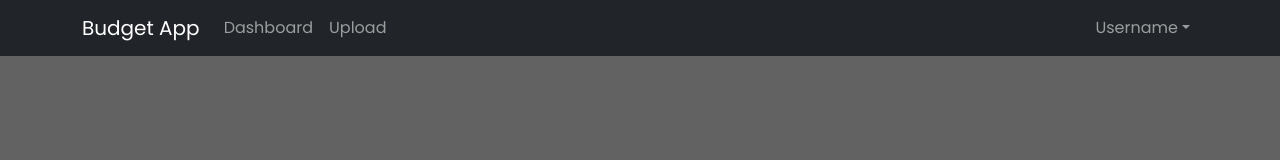
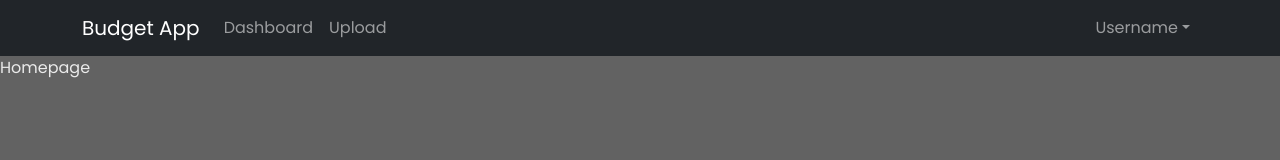
Before and after one commit to nickmendezFlatiron/budget-app, a React (Vite) app in the folder client/: page / in a window 1280 px wide. Shown: the top 160 px of the page. Built offline with nearby package versions, Linux system fonts and the light colour scheme.

Commit message:
Created homepage component and routed inside app.jsx

```diff
--- a/client/src/App.jsx
+++ b/client/src/App.jsx
@@ -2,7 +2,7 @@ import { useState } from 'react';
 import {Routes, Route} from 'react-router-dom';
 
 import Navigation from './Navigation';
-
+import Homepage from './home/Homepage';
 import './styles/app.scss'
 import './styles/index.css'
 
@@ -12,7 +12,7 @@ function App() {
       <>
         <Navigation />
         <Routes>
-
+          <Route path='/' element={<Homepage />} exact/>
         </Routes>
       </>
   )
--- a/client/src/Navigation.jsx
+++ b/client/src/Navigation.jsx
@@ -12,7 +12,7 @@ const Navigation = () => {
   }
 
   return (
-      <Navbar collapseOnSelect expand="lg" bg="dark" variant="dark">
+      <Navbar collapseOnSelect expand="md" bg="dark" variant="dark">
         <Container>
           <Navbar.Brand href="/">Budget App</Navbar.Brand>
           <Navbar.Toggle aria-controls="responsive-navbar-nav" />
@@ -27,7 +27,7 @@ const Navigation = () => {
                   <NavDropdown.Item href="#action/3.2">
                     Another action
                   </NavDropdown.Item>
-                  <NavDropdown.Item href="#action/3.3">
+                  <NavDropdown.Item href="#action/3.3" >
                   <Form>
                     <Form.Check
                       type="switch"
--- /dev/null
+++ b/client/src/home/Homepage.jsx
@@ -0,0 +1,9 @@
+import React from 'react'
+
+const Homepage = () => {
+  return (
+    <div>Homepage</div>
+  )
+}
+
+export default Homepage
```
